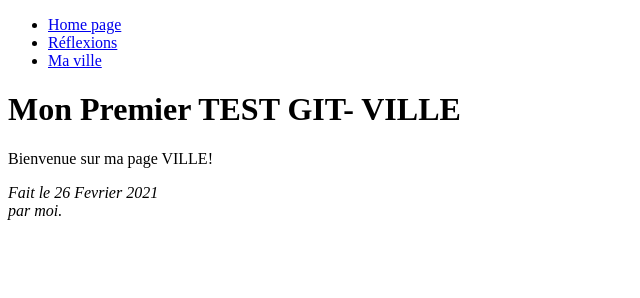
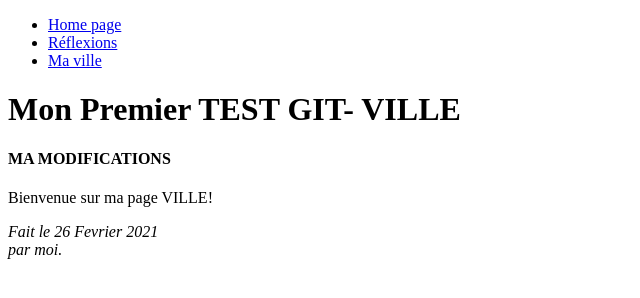
Before and after one commit to AlaaEddineAchahbar/git_test, a plain HTML site: page ville.html in a window 1280 px wide. Shown: the whole page, without its empty margins (0-640 px from the left). Drawn offline with Linux system fonts and the light colour scheme.

Commit message:
modification-ville.html-ajouter<h4>

```diff
--- a/ville.html
+++ b/ville.html
@@ -15,7 +15,7 @@
 
 <!-- Contenu principal -->
 <h1>Mon Premier TEST GIT- VILLE</h1>
-
+<h4>MA MODIFICATIONS</h4>
 <p>Bienvenue sur ma page VILLE!
 
 <!-- Signer et dater la page, c'est une question de politesse! -->
```
